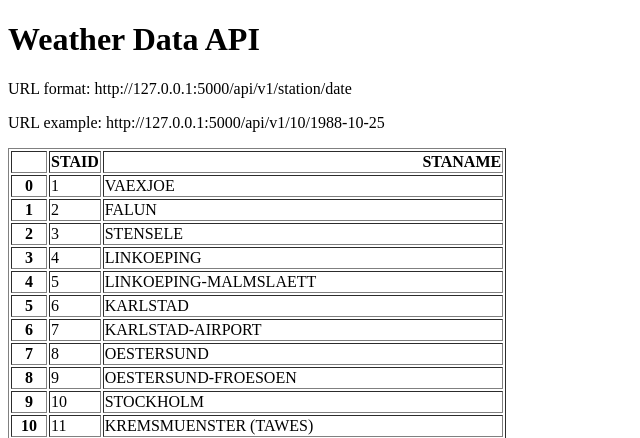
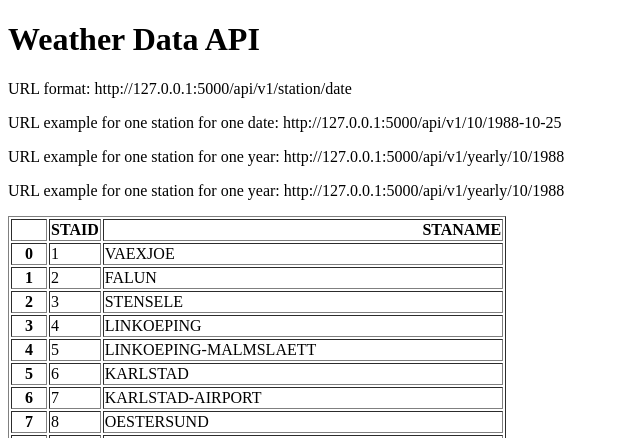
Before and after one commit to DenisRing/app4weatherapi, a Flask app: page / in a window 1280 px wide. Shown: the top 438 px of the page, without its empty margins (0-640 px from the left). Run offline with Flask 3, Linux system fonts and the light colour scheme.

Commit message:
Add url endpoints for yearly and all data

```diff
--- a/main.py
+++ b/main.py
@@ -18,7 +18,23 @@ def about(station, date):
             "date": date,
             "temperature": temperature}
 
+@app.route("/api/v1/<station>")
+def all_data(station):
+    filename = "data_small/TG_STAID" + str(station).zfill(6) + ".txt"
+    df = pd.read_csv(filename, skiprows=20, parse_dates=["    DATE"])
+    result = df.to_dict(orient="records")
+    return result
+
+@app.route("/api/v1/yearly/<station>/<year>")
+def yearly(station, year):
+    filename = "data_small/TG_STAID" + str(station).zfill(6) + ".txt"
+    df = pd.read_csv(filename, skiprows=20)
+    df["    DATE"] = df["    DATE"].astype(str)
+    result = df[df["    DATE"].str.startswith(str(year))].to_dict(orient="records")
+    return result
+
 if __name__ == "__main__":
     app.run(debug=True)
 
+
     #add port=5001 for multiple apps
--- a/templates/home.html
+++ b/templates/home.html
@@ -7,7 +7,9 @@
 <body>
 <h1>Weather Data API</h1>
 <p>URL format: http://127.0.0.1:5000/api/v1/station/date</p>
-<p>URL example: http://127.0.0.1:5000/api/v1/10/1988-10-25</p>
+<p>URL example for one station for one date: http://127.0.0.1:5000/api/v1/10/1988-10-25</p>
+<p>URL example for one station for one year: http://127.0.0.1:5000/api/v1/yearly/10/1988</p>
+<p>URL example for one station for one year: http://127.0.0.1:5000/api/v1/yearly/10/1988</p>
 <p>{{data|safe}}</p>
 
 </body>
```
